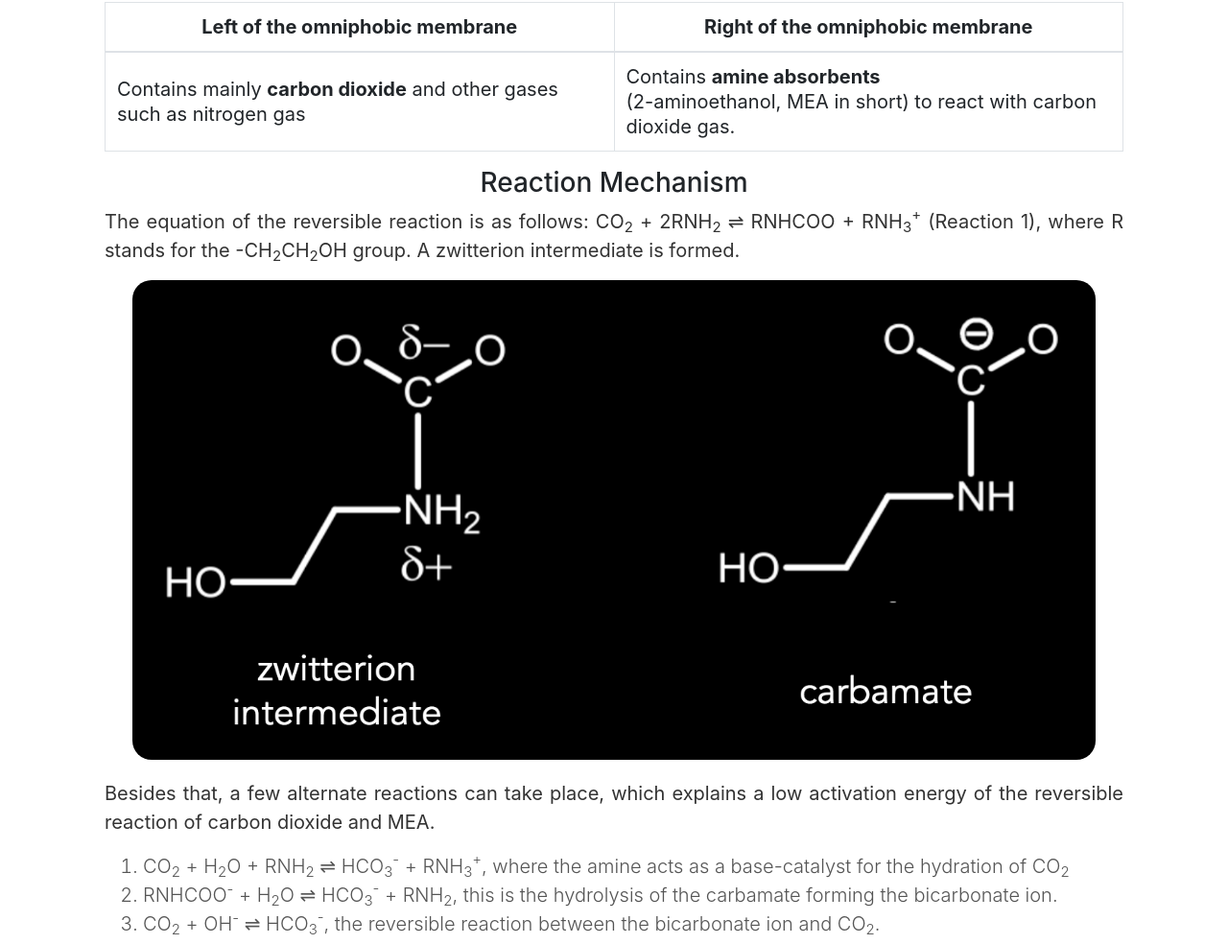
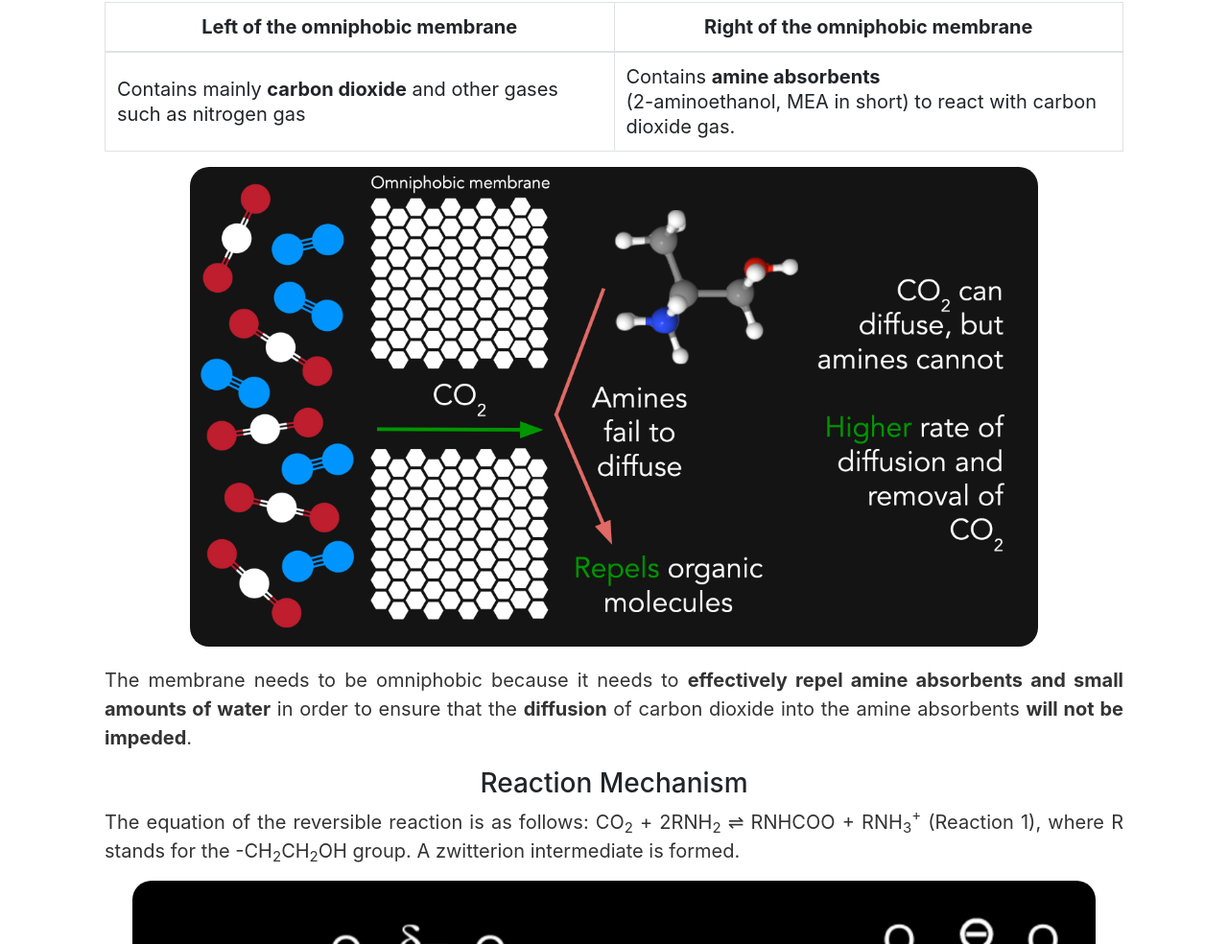
Before and after one commit to justtooop/justtooop.github.io, a plain HTML site: page chemcomm/absorption.html in a window 1280 px wide. Shown: the part 792-1776 px from the top of the page at 96% size. Drawn offline with nearby package versions, Linux system fonts and the light colour scheme.

Commit message:
absorption

```diff
--- a/chemcomm/absorption.html
+++ b/chemcomm/absorption.html
@@ -56,8 +56,13 @@
                     </tr>
                   </tbody>
                 </table>
+                <img src="img/omniphobic property.png" class="img-fluid custom-img1" style="margin-bottom: 20px;"/>
+                <p class="content">
+                    The membrane needs to be omniphobic because it needs to <b>effectively repel amine absorbents and small amounts of water</b> in order to ensure that
+                    the <b>diffusion</b> of carbon dioxide into the amine absorbents <b>will not be impeded</b>.
+                </p>
                 <!--
-                Explanation of the reaction
+                Explanation of the reaction mechanism
                 -->
                 <h3 align="center">Reaction Mechanism</h3>
                 <p class="content">
```
Also changed, not shown: chemcomm/img/omniphobic property.png (added).
